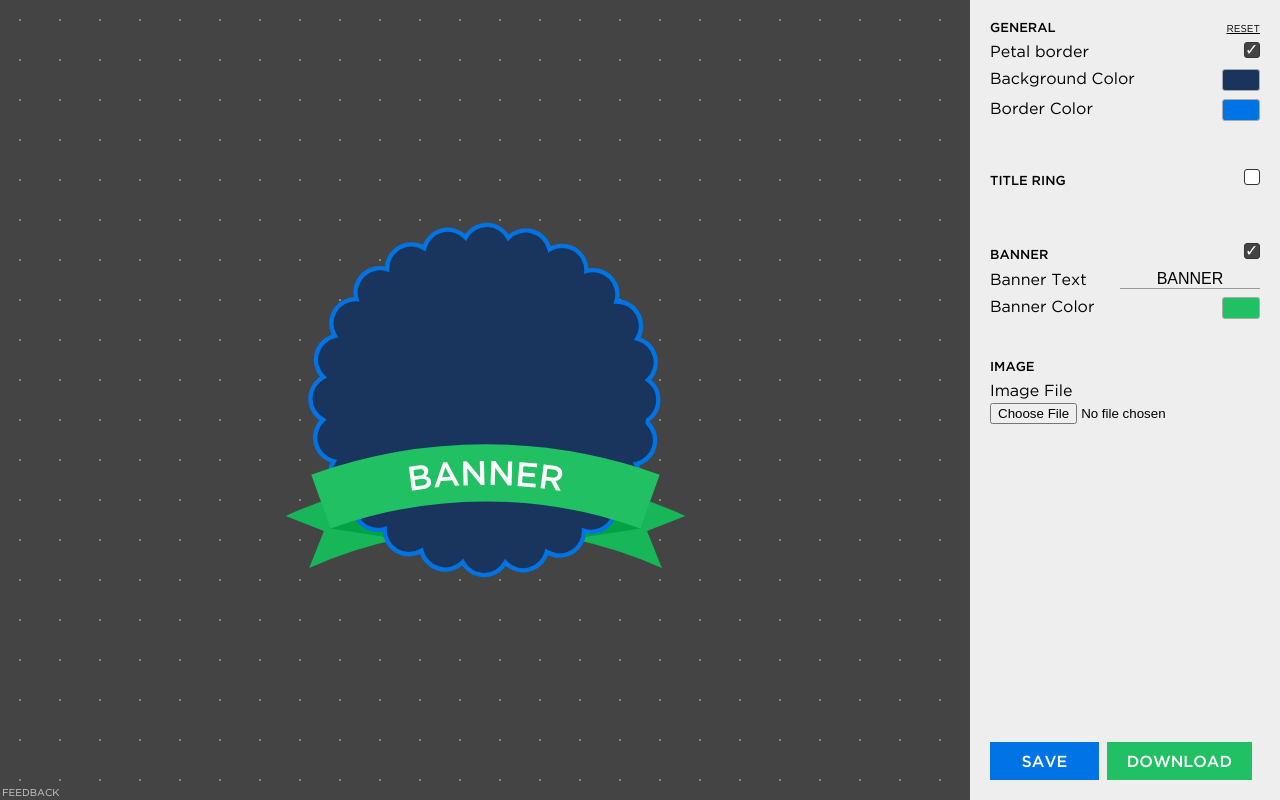
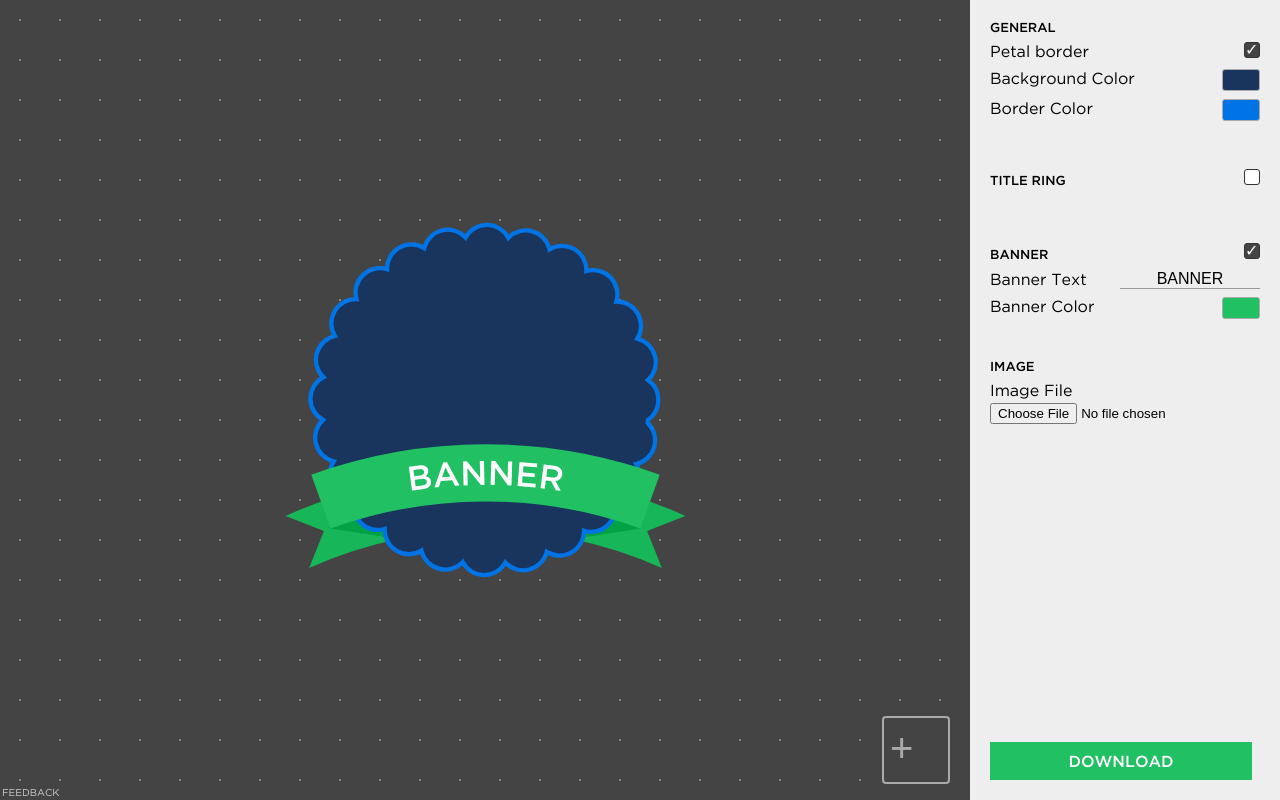
Before and after one commit to protestContest/badgemaker, a React app: page / in a window 1280 px wide. Both pictures are taken after a click on the element 1252 px from the left and 174 px from the top of the page. Built offline with nearby package versions, Linux system fonts and the light colour scheme.

Commit message:
fix save button, save behavior

```diff
--- a/src/ControlPanel.jsx
+++ b/src/ControlPanel.jsx
@@ -116,7 +116,6 @@ class ControlPanel extends React.Component {
         </div>
 
         <div className='actions'>
-          <SaveButton>Save</SaveButton>
           <DownloadButton title={this.props.badge.titleText} size='500'>Download</DownloadButton>
         </div>
       </div>
--- a/src/SaveButton.jsx
+++ b/src/SaveButton.jsx
@@ -31,9 +31,10 @@ class SaveButton extends React.Component {
   render() {
     const className = (this.props.canSave) ? 'SaveButton' : 'SaveButton -disabled';
     return (
-      <div className={className}>
-        <button className='big-button' onClick={this.save}>{this.props.children}</button>
-      </div>
+        <button className={className} onClick={this.save}>
+          <div className='icon'>+</div>
+          <div className='label'>Save</div>
+        </button>
     );
   }
 }
--- a/src/SaveList.jsx
+++ b/src/SaveList.jsx
@@ -1,13 +1,19 @@
 import React from 'react';
 import { connect } from 'react-redux';
 import SaveTile from './SaveTile';
+import SaveButton from './SaveButton';
 
 class SaveList extends React.Component {
   render() {
     const tiles = this.props.saves.map((save, i) => <SaveTile save={save} key={`save-${i}`} />);
 
+    const saveButton = (this.props.canSave)
+      ? <SaveButton />
+      : null;
+
     return (
       <div className='SaveList'>
+        {saveButton}
         {tiles}
       </div>
     );
@@ -15,6 +21,7 @@ class SaveList extends React.Component {
 }
 
 const mapStateToProps = (state) => ({
+  canSave: state.canSave,
   saves: state.saves
 });
 
--- a/src/reducer.js
+++ b/src/reducer.js
@@ -41,6 +41,7 @@ const defaultState = {
 // const saveFields = ['badgeRadius','petalRadius','numPetals','petalDepth','petalOffset','width','height','borderColor','fillColor','usePetals','useTitleRing','titleColor','titleWidth','titleText','useBanner','bannerColor','bannerText','image','imageSize','imagePosition','customColors'];
 
 export default (state = defaultState, action) => {
+  let newBadgeData = {};
   switch(action.type) {
     case 'SET_PROPS':
       for (let prop in action.payload) {
@@ -49,16 +50,17 @@ export default (state = defaultState, action) => {
         }
       }
 
+      newBadgeData = {
+        ...state.badge,
+        ...action.payload
+      };
+
       return {
         ...state,
-        badge: {
-          ...state.badge,
-          ...action.payload
-        },
-        isReset: false,
-        canSave: true
+        badge: newBadgeData,
+        isReset: !badgeIsDefault(newBadgeData),
+        canSave: !badgeIsSaved(newBadgeData, state.saves)
       };
-      break;
 
     case 'OPEN_PICKER':
       return {
@@ -68,7 +70,6 @@ export default (state = defaultState, action) => {
           openPicker: action.payload
         }
       };
-      break;
 
     case 'CLOSE_PICKER':
       return {
@@ -78,52 +79,75 @@ export default (state = defaultState, action) => {
           openPicker: null
         }
       };
-      break;
 
     case 'ADJUST_IMAGE':
+      newBadgeData = {
+        ...state.badge,
+        imagePosition: action.payload
+      };
+
       return {
         ...state,
-        badge: {
-          ...state.badge,
-          imagePosition: action.payload
-        }
+        badge: newBadgeData,
+        canSave: !badgeIsSaved(newBadgeData, state.saves)
       };
-      break;
 
     case 'RESET':
       return {
         ...state,
-        badge: defaultState.badge
+        badge: defaultState.badge,
+        isReset: true,
+        canSave: false
       };
-      break;
 
     case 'ADD_SAVE':
       if (!state.canSave)
         return state;
+
       return {
         ...state,
-        saves: [...state.saves, action.payload],
+        saves: [action.payload, ...state.saves],
         canSave: false
       };
-      break;
 
     case 'RESTORE_SAVE':
       return {
         ...state,
         badge: action.payload,
+        isReset: false,
         canSave: false
       };
-      break;
 
     case 'DELETE_SAVE':
       const saves = state.saves.filter(save => save !== action.payload);
       return {
         ...state,
-        saves
+        saves,
+        canSave: !badgeIsSaved(state.badge, saves)
       };
-      break;
 
     default:
       return state;
   }
 };
+
+function badgeIsSaved(badgeData, saves) {
+  let badgeIsSaved = saves.some(save => {
+    return badgeDataMatches(badgeData, save.data);
+  });
+
+  return badgeIsSaved;
+}
+
+function badgeIsDefault(badgeData) {
+  return badgeDataMatches(badgeData, defaultState.badge);
+}
+
+function badgeDataMatches(badgeA, badgeB) {
+  for (let prop in badgeA) {
+    if (badgeA[prop] !== badgeB[prop]) {
+      return false;
+    }
+  }
+  return true;
+}
--- a/style.css
+++ b/style.css
@@ -266,14 +266,6 @@ body { font-family: 'Gotham Book'; }
   font-family: 'Gotham Book';
 }
 
-.SaveButton > .big-button {
-  background-color: #0074E4;
-}
-.SaveButton.-disabled > .big-button {
-  background-color: #aaa;
-  color: #ddd;
-}
-
 .DownloadButton > .big-button {
   background-color: #20C063;
 }
@@ -336,6 +328,10 @@ body { font-family: 'Gotham Book'; }
   position: relative;
 }
 
+.SaveTile:hover {
+  border-color: #ddd;
+}
+
 .SaveTile > .delete {
   position: absolute;
   top: -8px;
@@ -353,3 +349,46 @@ body { font-family: 'Gotham Book'; }
 .SaveTile:hover > .delete {
   display: block;
 }
+
+.SaveButton {
+  border: 2px solid #aaa;
+  border-radius: 4px;
+  background: #444;
+  width: 68px;
+  height: 68px;
+  margin-right: 20px;
+  cursor: pointer;
+  color: #aaa;
+
+  display: flex;
+  flex-direction: column;
+}
+
+.SaveButton:hover {
+  border-color: #ddd;
+  color: #ddd;
+}
+
+.SaveButton > .icon {
+  font-size: 40px;
+  height: 44px;
+  position: relative;
+  top: 7px;
+  transition: top 70ms ease;
+}
+
+.SaveButton > .label {
+  text-transform: uppercase;
+  height: 14px;
+  opacity: 0;
+  transition: opacity 85ms ease;
+  transition-delay: 0ms;
+}
+
+.SaveButton:hover > .icon {
+  top: 0px;
+}
+
+.SaveButton:hover > .label {
+  opacity: 1;
+}
```
